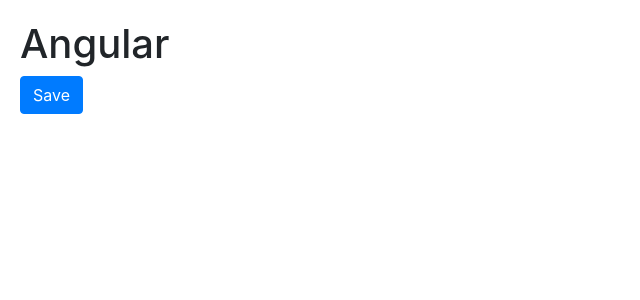
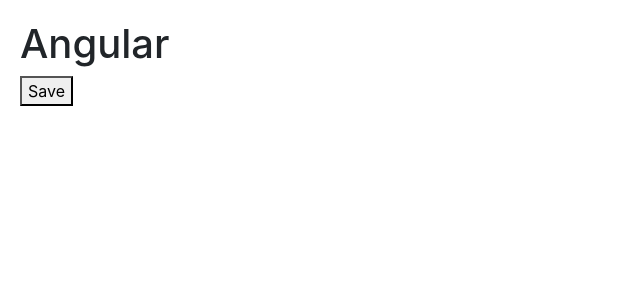
Before and after one commit to carlabalbontin/ng-hello-world, an Angular app: page / in a window 1280 px wide. Shown: the top 300 px of the page, without its empty margins (0-640 px from the left). Built offline with nearby package versions, Linux system fonts and the light colour scheme.

Commit message:
Event binding - bubbling up

```diff
--- a/src/app/courses.component.ts
+++ b/src/app/courses.component.ts
@@ -4,9 +4,18 @@ import { CoursesService } from './courses.service';
 @Component({
   selector: 'courses',
   template: `
-    <button class="btn btn-primary" [class.pink]="isActive">Save</button>
+    <div (click)="onDivClicked()">
+      <button (click)="onSave($event)">Save</button>
+    </div>
   `
 })
 export class CoursesComponent {
-  isActive = true;
+  onDivClicked() {
+    console.log('Div was clicked');
+  }
+
+  onSave($event){
+    $event.stopPropagation();
+    console.log('button was clicked', $event);
+  }
 }
```
